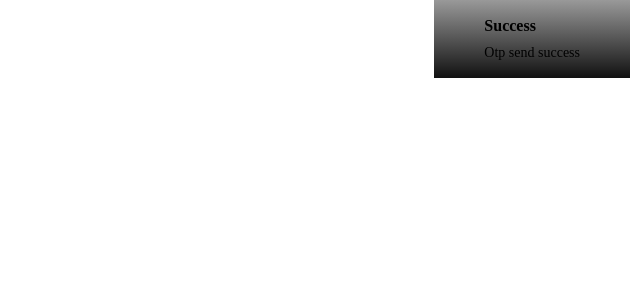
After one commit to devendra-n/web, a PHP site: page /js/pop.html in a window 1280 px wide. The commit adds this page. Shown: the top 300 px of the page, without its empty margins (640-1280 px from the left). Run offline with PHP 8.4, Linux system fonts and the light colour scheme.

Commit message:
last commit 0.0.4

```diff
--- a/Handlers/registration.php
+++ b/Handlers/registration.php
@@ -35,7 +35,7 @@ if($_SERVER['REQUEST_METHOD']=='POST'){
             $uid="UID".random_int(1111,99999);
             $passwd=sha1($nd['passwd']);
             $walletid=bin2hex(random_bytes(10));
-            $myref=strtoupper(substr($fname,0,2)).substr($phone,4).random_int(111,999);
+            $myref=strtoupper(substr($fname,0,2)).substr($phone,6).random_int(111,999);
             $query="";
             if (isset($nd['snf'])) {
                 $snf=$dt->filter_r($nd['snf']);
--- /dev/null
+++ b/js/pop.html
@@ -0,0 +1,37 @@
+<!DOCTYPE html>
+<html lang="en">
+<head>
+    <meta charset="UTF-8">
+    <meta name="viewport" content="width=device-width, initial-scale=1.0">
+    <title>POPJS</title>
+</head>
+<style>
+    *{
+        margin: 0;
+        padding: 0;
+    }
+    #main_pop{
+        position: fixed;
+        right: 10px;
+        padding: 17px 50px;
+        top: 0;
+        background:linear-gradient(#999,#111);
+
+    }
+    #title_pop{
+        padding-bottom: 10px;
+    }
+    #msg_pop{
+        font-size: 14px;
+        font-weight: 100;
+    }
+
+</style>
+
+<body>
+    <div id="main_pop">
+        <h4 id="title_pop">Success</h6>
+        <p id="msg_pop">Otp send success</p>
+    </div>
+</body>
+</html>
```
Also changed, not shown: js/Dialog.js (added, +10 -0 lines).
